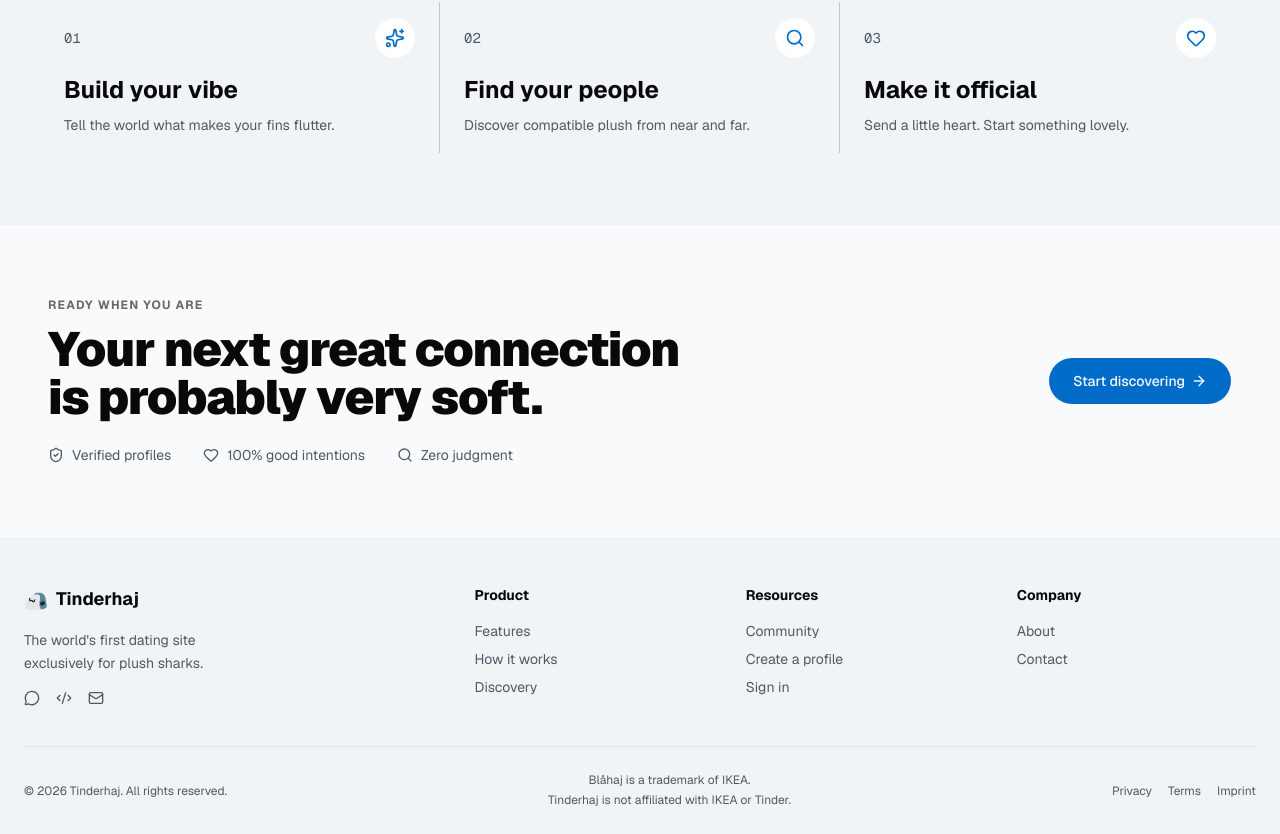
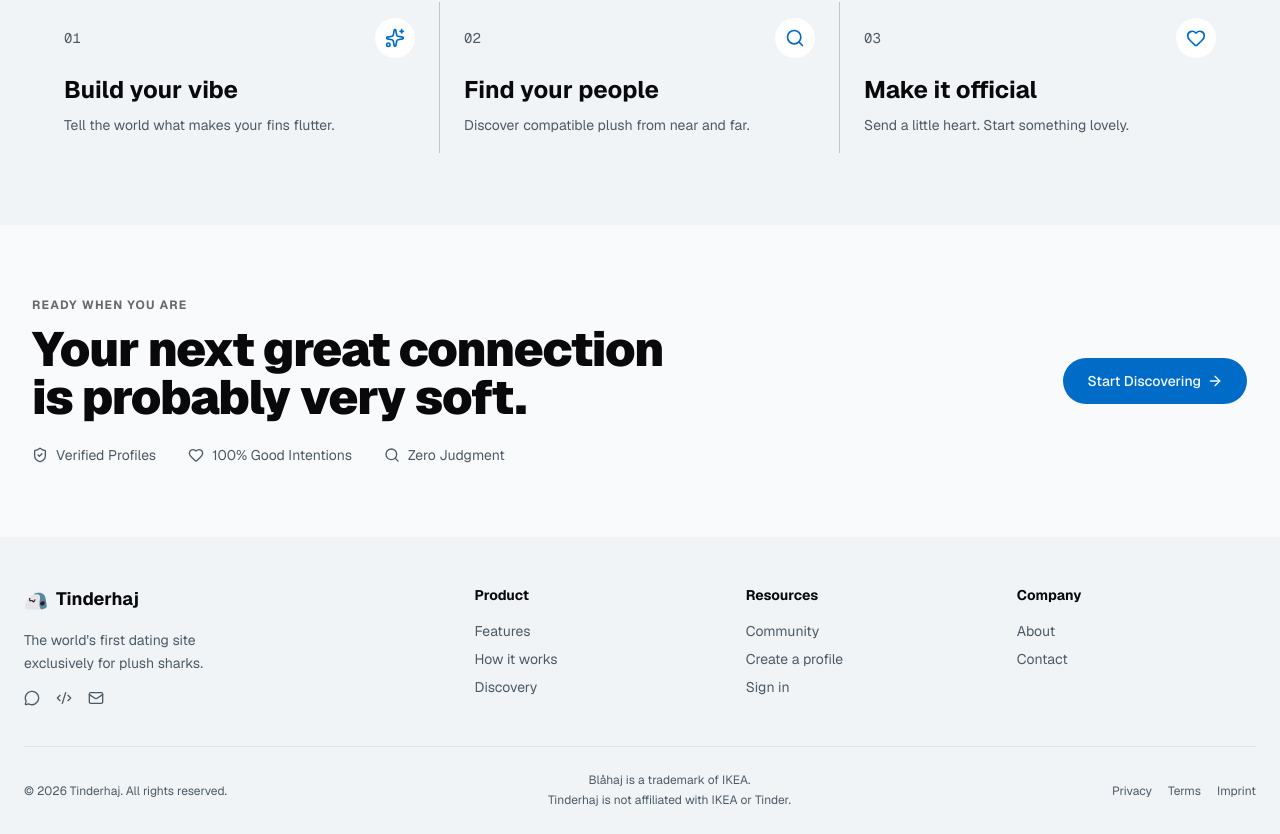
Before and after one commit to CuteNikki/Tinderhaj, a Next.js app: page / in a window 1280 px wide. Shown: the part 1058-1892 px from the top of the page. Built offline with nearby package versions, Linux system fonts and the light colour scheme; no server answers.

Commit message:
style: correct capitalization in trust items and button text for consistency

```diff
--- a/src/components/home/feature-content.tsx
+++ b/src/components/home/feature-content.tsx
@@ -7,9 +7,9 @@
 import { Button } from '@/components/ui/button';
 
 const trustItems = [
-  { label: 'Verified profiles', Icon: ShieldCheck },
-  { label: '100% good intentions', Icon: Heart },
-  { label: 'Zero judgment', Icon: Search },
+  { label: 'Verified Profiles', Icon: ShieldCheck },
+  { label: '100% Good Intentions', Icon: Heart },
+  { label: 'Zero Judgment', Icon: Search },
 ];
 
 export function FeatureContent() {
@@ -21,7 +21,7 @@
       viewport={{ once: true, amount: 0.35 }}
       transition={{ duration: 0.7, ease: [0.2, 0.8, 0.2, 1] }}
     >
-      <div className='flex flex-col items-start justify-between gap-10 md:flex-row md:items-center lg:px-8'>
+      <div className='flex flex-col items-start justify-between gap-10 md:flex-row md:items-center px-2 sm:px-4'>
         <div>
           <p className='mb-3 text-xs font-bold tracking-widest uppercase opacity-60'>Ready when you are</p>
           <h2 className='max-w-2xl text-4xl font-black tracking-tight sm:text-5xl'>Your next great connection is probably very soft.</h2>
@@ -41,7 +41,7 @@
         </div>
         <Button size='lg' className='h-12 rounded-full px-6' asChild>
           <Link href='/discovery'>
-            Start discovering <ArrowRight />
+            Start Discovering <ArrowRight />
           </Link>
         </Button>
       </div>
```
